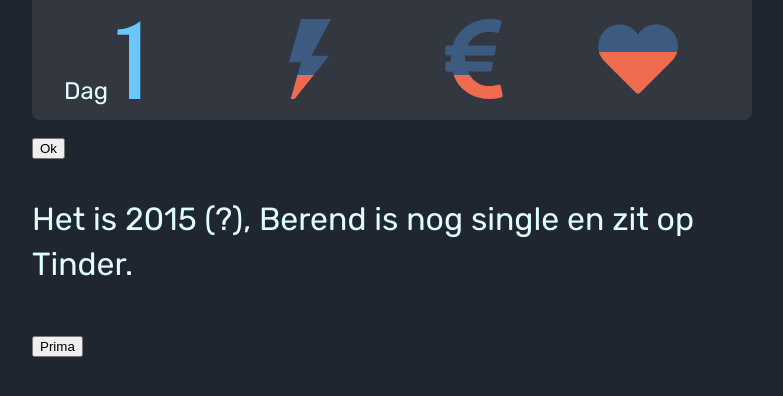
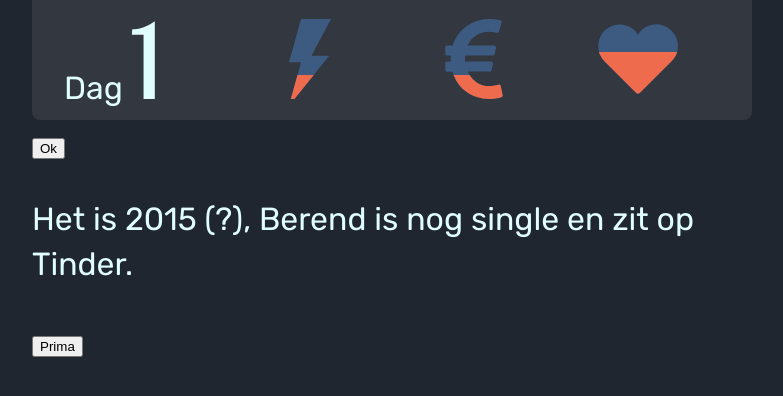
Before and after one commit to flauwekeul/berend-simulator, a Vue app: page / in a window 1280 px wide. Shown: the top 396 px of the page, without its empty margins (248-1031 px from the left). Built offline with nearby package versions, Linux system fonts and the light colour scheme.

Commit message:
add Day component

```diff
--- a/src/App.vue
+++ b/src/App.vue
@@ -1,10 +1,7 @@
 <template>
   <main class="main">
     <div class="stats">
-      <div class="day">
-        <span class="day__label">Dag</span>
-        <span class="day__value">{{ day }}</span>
-      </div>
+      <Day :value="day" />
       <Stat name="energy" :value="energy" class="stat" />
       <Stat name="money" :value="money" class="stat" />
       <Stat name="joy" :value="joy" class="stat" />
@@ -18,10 +15,11 @@
 <script>
 import { mapState } from 'vuex'
 import Stat from './components/Stat'
+import Day from './components/Day'
 
 export default {
   name: 'app',
-  components: { Stat },
+  components: { Stat, Day },
   computed: {
     ...mapState(['day', 'currentCard', 'energy', 'money', 'joy']),
     description() {
@@ -88,18 +86,4 @@
   flex: 1;
   height: 10vmin;
 }
-
-.day {
-  width: 25%;
-}
-.day__label {
-  font-size: 3vmin;
-  margin-right: 1vmin;
-}
-.day__value {
-  font-family: 'Lobster Two', cursive;
-  font-size: 13vmin;
-  color: var(--color-secondary);
-  line-height: 1;
-}
 </style>
--- /dev/null
+++ b/src/components/Day.vue
@@ -0,0 +1,29 @@
+<template>
+  <div class="day">
+    <span class="day__label">Dag</span>
+    <span class="day__value">{{ value }}</span>
+  </div>
+</template>
+
+<script>
+export default {
+  props: {
+    value: Number,
+  },
+}
+</script>
+
+<style>
+.day {
+  width: 25%;
+}
+.day__label {
+  margin-right: 1vmin;
+}
+.day__value {
+  font-family: 'Lobster Two', cursive;
+  font-size: 13vmin;
+  color: var(--color-light);
+  line-height: 1;
+}
+</style>
```
